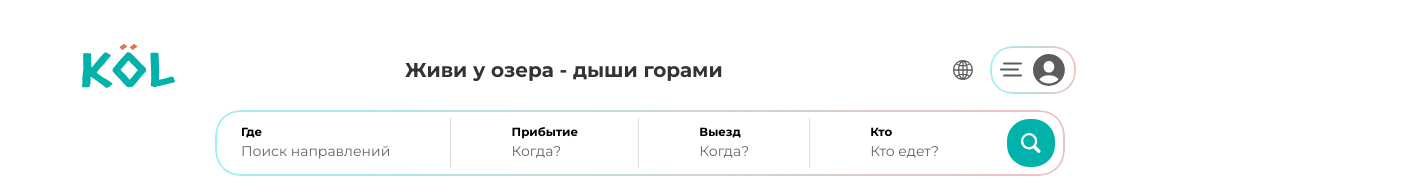
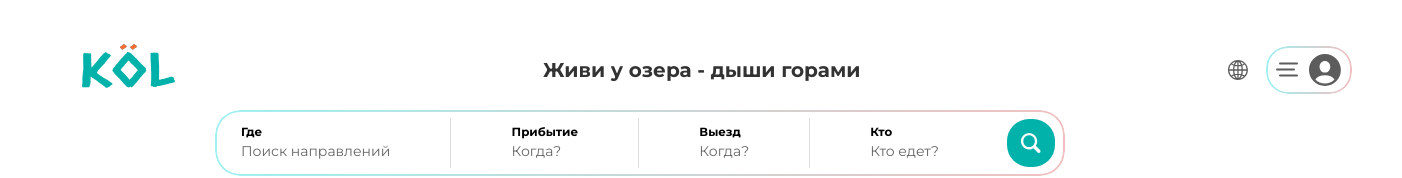
Before and after one commit to Shirin-Akhmatova/KOL, a React (Vite) app: page / in a window 1280 px wide. Shown: the top 178 px of the page, 1402 px wide, since content can reach past the window. Built offline with nearby package versions, Linux system fonts and the light colour scheme; a web font is replaced by a local one.

Commit message:
added fixbag

```diff
--- a/src/styles/App.css
+++ b/src/styles/App.css
@@ -45,9 +45,7 @@
   color: #888;
 }
 
-.container{
-  width: 90%;
-container {
+.container {
   width: 1370px;
   margin: 0 auto;
 }
```
